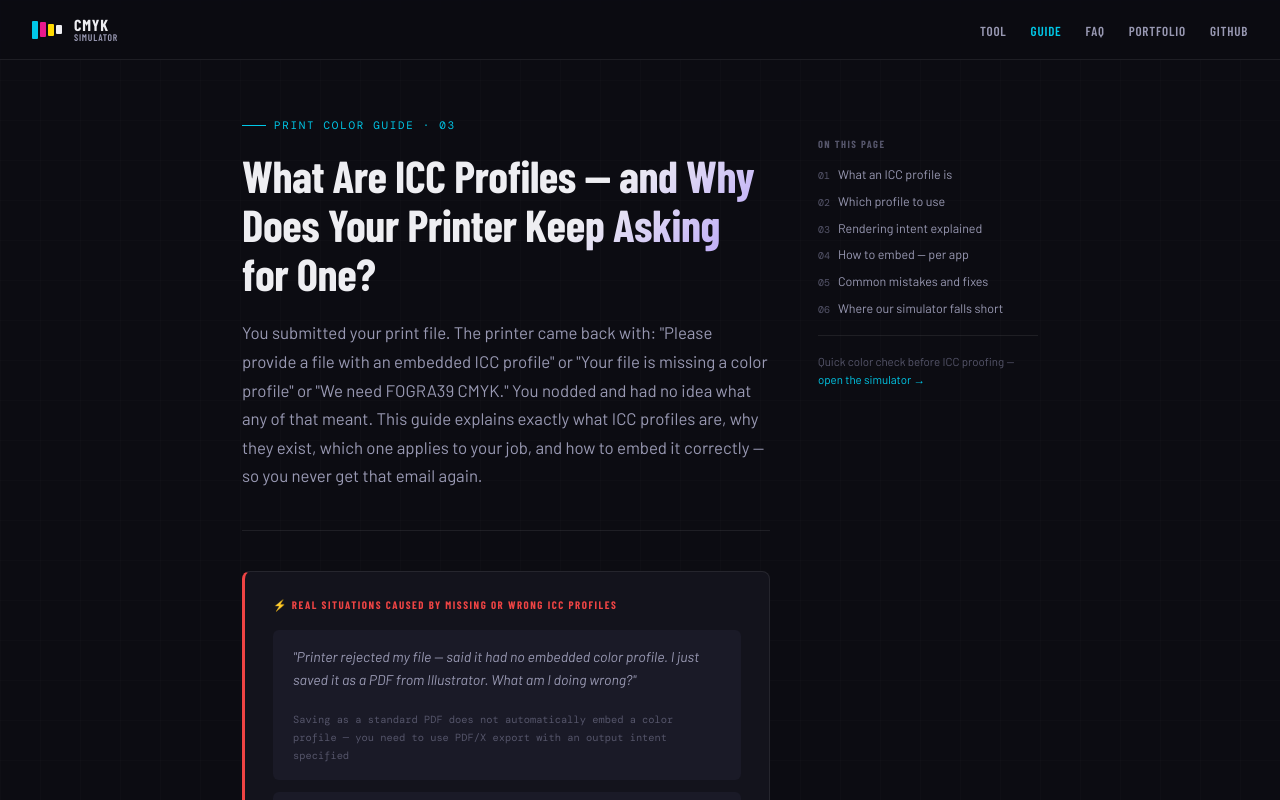
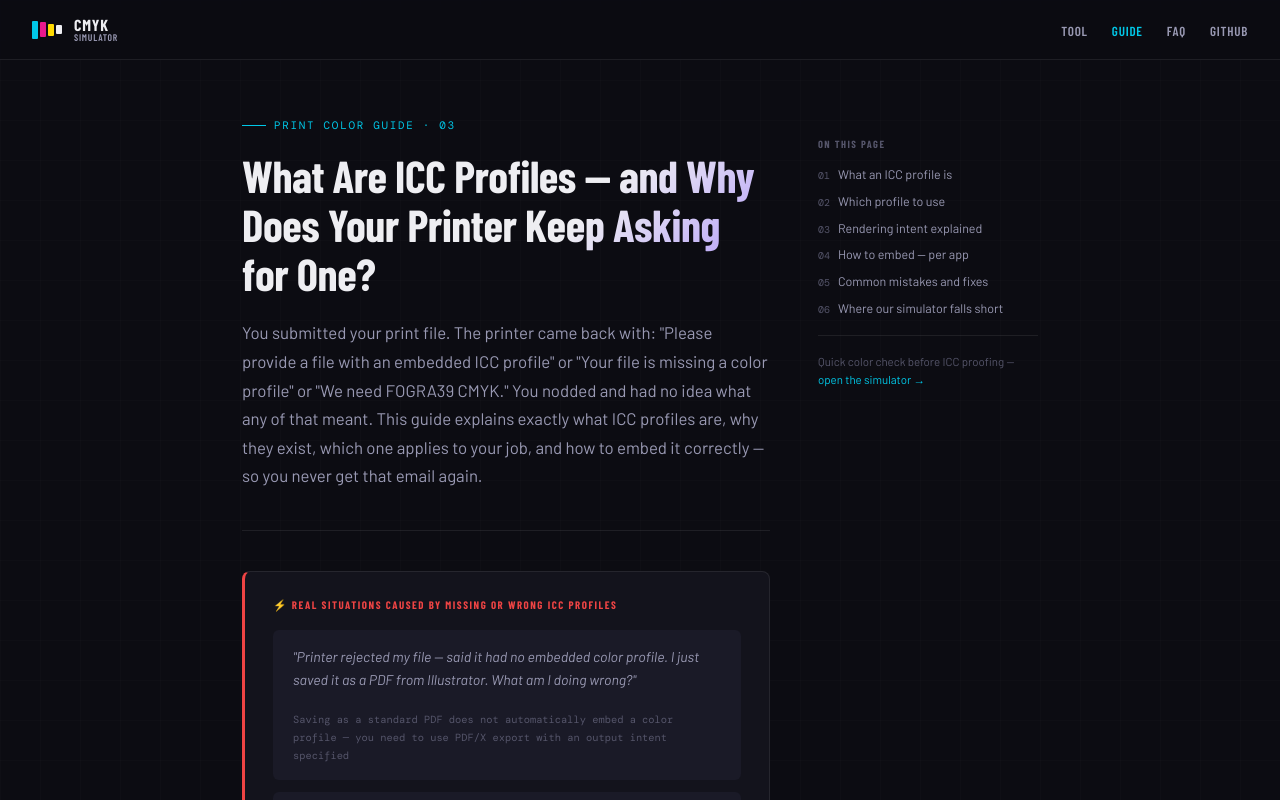
Before and after one commit to xcreativedesign/cmyk-simulator, a plain HTML site: page guide/icc-profiles.html in a window 1280 px wide. Shown: the top 800 px of the page. Drawn offline with nearby package versions, Linux system fonts and the light colour scheme.

Commit message:
Remove Portfolio link from ICC profiles guide

```diff
--- a/guide/icc-profiles.html
+++ b/guide/icc-profiles.html
@@ -232,7 +232,6 @@
       <li><a href="../">Tool</a></li>
       <li><a href="./" class="active">Guide</a></li>
       <li><a href="../faq/">FAQ</a></li>
-      <li><a href="https://xcreativedesign.com/" target="_blank" rel="noopener noreferrer">Portfolio</a></li>
       <li><a href="https://github.com/xcreativedesign/cmyk-simulator" target="_blank" rel="noopener noreferrer">GitHub</a></li>
     </ul>
   </nav>
```
